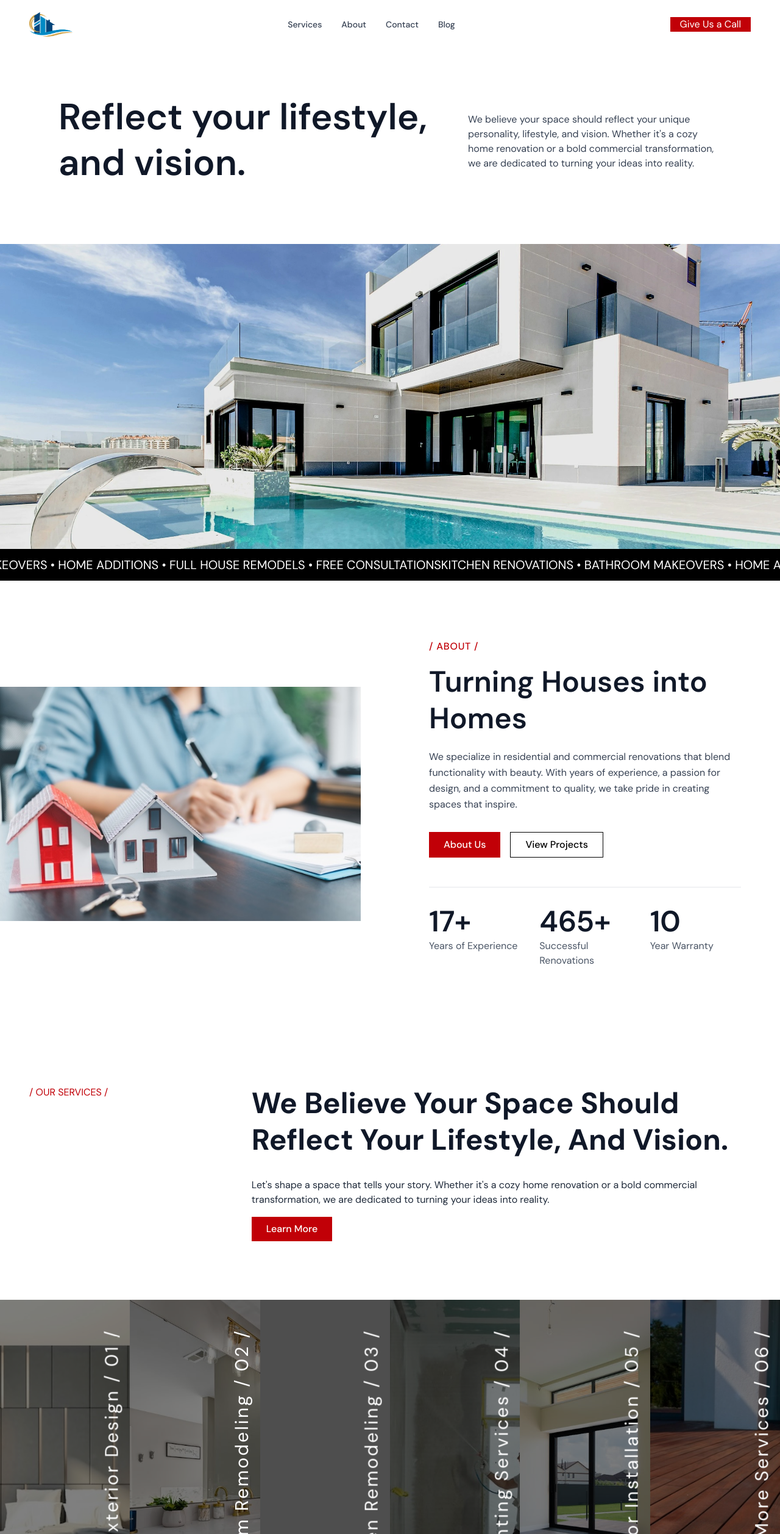
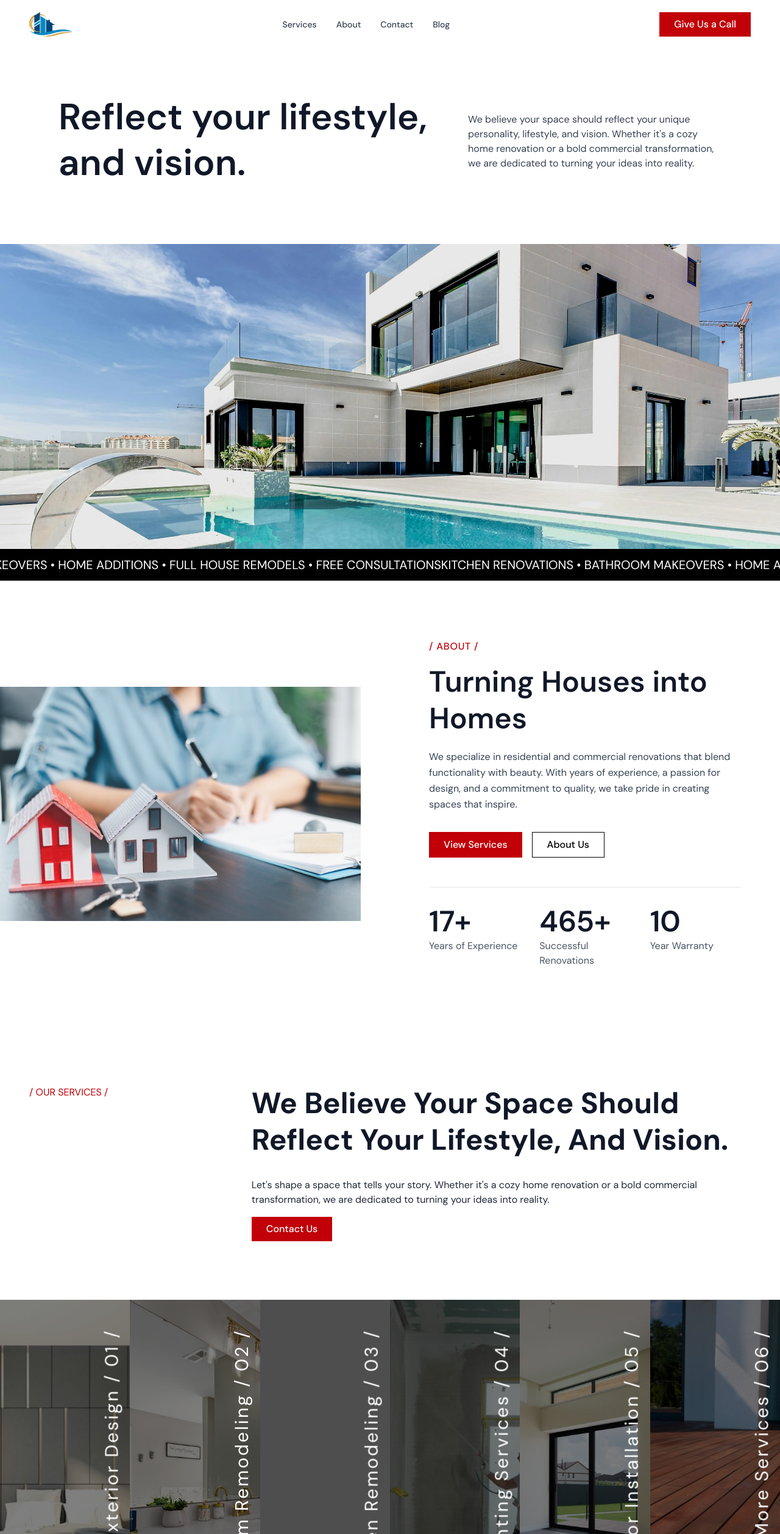
Before and after one commit to isabelaranguren/services-site, a Next.js app: page / in a window 1280 px wide. Shown: the top 2515 px of the page at 61% size. Built offline with nearby package versions, Linux system fonts and the light colour scheme; grey boxes are pictures that could not be loaded.

Commit message:
Fixed buttons

```diff
--- a/app/about/page.tsx
+++ b/app/about/page.tsx
@@ -44,8 +44,6 @@ export default function About() {
         description="Over the last 12 years, Lucy’s business has grown from small residential renovations to large-scale commercial projects. Her journey reflects resilience, innovation, and a commitment to delivering quality craftsmanship."
         description2="Lucy's story is all about her passion, her ability to adapt, and her determination to get things done right. With her in charge, the company doesn’t just build impressive projects; it builds strong, lasting relationships with clients based on trust and consistently good work. Her diverse background is a big key to the company's success and its ongoing commitment to doing a great job."
         mediaOnLeft={false}
-        ctaText="Learn More"
-        ctaLink="/services"
       />
     </>
   );
--- a/app/page.tsx
+++ b/app/page.tsx
@@ -49,7 +49,7 @@ export default function Home() {
               cozy home renovation or a bold commercial transformation, we are
               dedicated to turning your ideas into reality.
             </p>
-            <Button variant="primary">Learn More</Button>
+            <Button href="/contact" variant="primary">Contact Us</Button>
           </div>
         </div>
       </div>
--- a/components/Hero/PageHeroIII.tsx
+++ b/components/Hero/PageHeroIII.tsx
@@ -24,7 +24,6 @@ const PageHeroIII: React.FC<PageHeroIIIProps> = ({
   priority = true,
   videoLoadDelay = 1000,
 }) => {
-  // Removed unused isVideoLoaded state
   const [isVideoVisible, setIsVideoVisible] = useState(false);
   const [shouldLoadVideo, setShouldLoadVideo] = useState(false);
   const videoRef = useRef<HTMLVideoElement>(null);
@@ -102,7 +101,7 @@ const PageHeroIII: React.FC<PageHeroIIIProps> = ({
       {hasBackground && (
         <div className="absolute inset-0 z-0">
           <Image
-            src={imageUrl}
+            src={imageUrl || "/default-image.jpg"}
             alt={title ? `${title} background` : "Hero background image"}
             fill
             sizes="(max-width: 640px) 100vw, (max-width: 1024px) 100vw, 100vw"
--- a/components/PictureGrid.tsx
+++ b/components/PictureGrid.tsx
@@ -1,44 +1,41 @@
 "use client";
 import React, { useState } from "react";
-import Link from "next/link";
 
 const imageUrls = [
   "/images/1.jpg",
   "/images/2.jpg",
   "/images/3.jpg",
-  "/images/4.jpg",
+  "/images/4s.jpg",
 ];
 
 interface PictureItemProp {
   imageUrl: string;
-  href?: string;
 }
 
-const PictureItem: React.FC<PictureItemProp> = ({ imageUrl, href = "#" }) => {
+const PictureItem: React.FC<PictureItemProp> = ({ imageUrl }) => {
   const [isHovered, setIsHovered] = useState(false);
 
   return (
-    <Link
-      href={href}
-      target="_blank"
-      rel="noopener noreferrer"
-      className="group relative flex h-[200px] items-center justify-center overflow-hidden sm:h-[240px] md:h-[300px]" // .instagram-links - adjusted height for responsiveness
+    <div
+      className="group relative flex h-[200px] items-center justify-center overflow-hidden sm:h-[240px] md:h-[300px]"
+      onMouseEnter={() => setIsHovered(true)}
+      onMouseLeave={() => setIsHovered(false)}
     >
       <div
-        className="absolute inset-0 bg-cover bg-center transition-transform duration-300 ease-in-out group-hover:scale-110" // .background + hover scale
+        className="absolute inset-0 bg-cover bg-center transition-transform duration-300 ease-in-out group-hover:scale-110"
         style={{ backgroundImage: `url(${imageUrl})` }}
-        onMouseEnter={() => setIsHovered(true)}
-        onMouseLeave={() => setIsHovered(false)}
       >
-        <div className="absolute inset-0 bg-black/30 transition-opacity duration-300 group-hover:bg-black/50"></div>{" "}
+        <div className="absolute inset-0 bg-black/30 transition-opacity duration-300 group-hover:bg-black/50"></div>
       </div>
 
       <div
         className={`relative z-10 flex items-center justify-center p-4 transition-opacity duration-300 ${
           isHovered ? "opacity-100" : "opacity-0"
         }`}
-      ></div>
-    </Link>
+      >
+        {/* Optional overlay content goes here */}
+      </div>
+    </div>
   );
 };
 
@@ -46,11 +43,7 @@ const PictureGrid = () => {
   return (
     <div className="grid grid-cols-2 lg:grid-cols-4">
       {imageUrls.map((url, index) => (
-        <PictureItem
-          key={index}
-          imageUrl={url}
-          href="https://www.instagram.com/"
-        />
+        <PictureItem key={index} imageUrl={url} />
       ))}
     </div>
   );
--- a/components/ProjectCard.tsx
+++ b/components/ProjectCard.tsx
@@ -117,10 +117,7 @@ function ProjectCard({ project, featured = false }: ProjectCardProps) {
 
   return (
     <div ref={containerRef} className="relative block overflow-hidden group bg-gray-900 h-full">
-      <Link
-        href={`/projects/${project.slug}`}
-        className="relative block overflow-hidden group bg-gray-900 h-full"
-      >
+
       {shouldShowVideo ? (
         <>
           {!isVideoLoaded && project.posterImage && (
@@ -187,26 +184,6 @@ function ProjectCard({ project, featured = false }: ProjectCardProps) {
           {project.description}
         </p>
       </div>
-
-      <div className="absolute inset-0 flex justify-center items-center z-30 opacity-0 group-hover:opacity-100 scale-90 group-hover:scale-100 transition-all duration-300 ease-in-out">
-        <div className="inline-block border border-white/50 rounded-full p-3 bg-black/20 group-hover:bg-white/20">
-          <svg
-            className="w-6 h-6 text-white"
-            fill="none"
-            stroke="currentColor"
-            viewBox="0 0 24 24"
-            xmlns="http://www.w3.org/2000/svg"
-          >
-            <path
-              strokeLinecap="round"
-              strokeLinejoin="round"
-              strokeWidth="2"
-              d="M14 5l7 7m0 0l-7 7m7-7H3"
-            ></path>
-          </svg>
-        </div>
-      </div>
-      </Link>
     </div>
   );
 }
--- a/components/layout/Navbar.tsx
+++ b/components/layout/Navbar.tsx
@@ -167,12 +167,12 @@ const NavBar: React.FC<NavBarProps> = ({
 
           {/* Right Side Actions */}
           <div className="hidden md:flex items-center gap-4">
-            <Link
+            <Button
+              variant="primary"
               href={`tel:${BUSINESS_INFO.phone}`}
-              className="text-white bg-red-700 hover:bg-red-800 px-4 py--2"
             >
               Give Us a Call
-            </Link>
+            </Button>
           </div>
 
           {/* Mobile Menu Button */}
--- a/components/sections/SideBySide.tsx
+++ b/components/sections/SideBySide.tsx
@@ -38,8 +38,12 @@ const SideBySide = () => {
             </p>
 
             <div className="flex flex-wrap gap-4 mb-12">
-              <Button>About Us</Button>
-              <Button variant="outline">View Projects</Button>
+              <Button href='/services' variant="primary">
+                View Services
+              </Button>
+              <Button href='/about' variant="outline">
+                About Us
+                </Button>
             </div>
 
             {/* Numbers Section */}
--- a/components/ui/Button.tsx
+++ b/components/ui/Button.tsx
@@ -38,10 +38,12 @@ const Button: React.FC<ButtonProps> = ({
 
   if (href) {
     return (
-      <Link href={href} passHref>
-        <a className={classes} {...(props as React.AnchorHTMLAttributes<HTMLAnchorElement>)}>
-          {children}
-        </a>
+      <Link
+        href={href}
+        className={classes}
+        {...(props as React.AnchorHTMLAttributes<HTMLAnchorElement>)}
+      >
+        {children}
       </Link>
     );
   }
--- a/lib/schema.ts
+++ b/lib/schema.ts
@@ -44,6 +44,5 @@ export const websiteSchema: WithContext<WebSite> = {
   potentialAction: {
     "@type": "SearchAction",
     target: "https://yourwebsite.com/search?q={search_term_string}",
-    "query-input": "required name=search_term_string",
   },
 };
```
